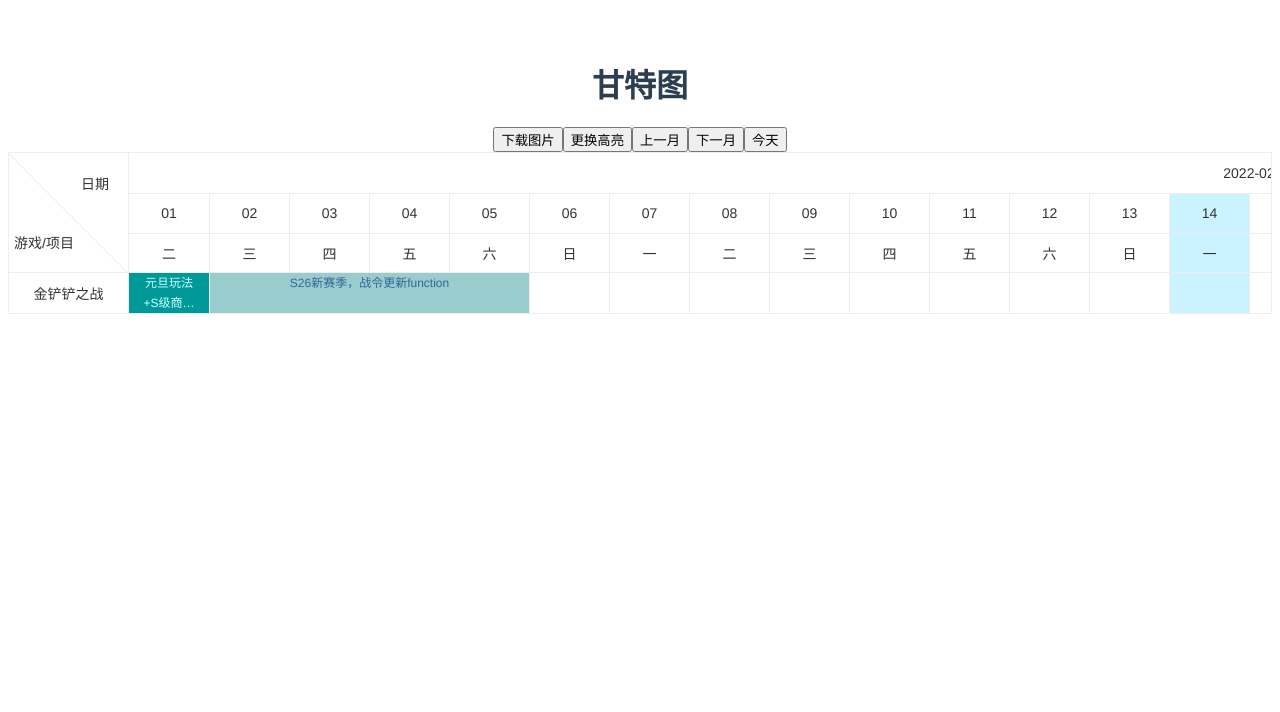
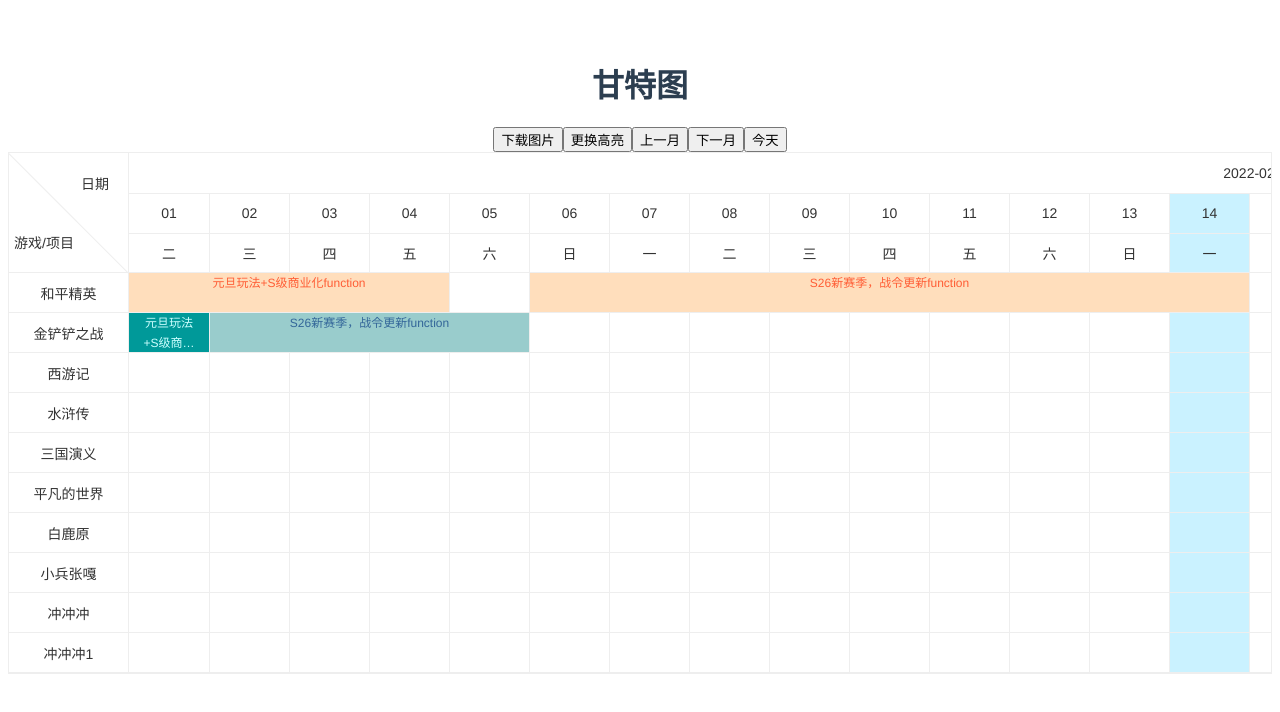
Before and after one commit to ddmy/vue3-gantt, a Vue app: page / in a window 1280 px wide. Shown: the top 712 px of the page. Built offline with nearby package versions, Linux system fonts and the light colour scheme.

Commit message:
组件增加竖向滚动条滚动到底部事件

```diff
--- a/src/App.vue
+++ b/src/App.vue
@@ -18,6 +18,7 @@
     :repeatMode="repeatConfig"
     :alikeName="alikeName"
     @scheduleClick="onScheduleClick"
+    @scrollYEnd="onScrollYEnd"
   />
 </template>
 
@@ -71,6 +72,10 @@
   return '▶️'+item.name
 }
 
+const onScrollYEnd = e => {
+  console.log('|到底了')
+}
+
 const toggle = () => {
   activeDate.value = '2022-04-01'
   width.value = 100
--- a/src/assets/data.js
+++ b/src/assets/data.js
@@ -141,36 +141,36 @@
     //   color: '#f6f6f6',
     //   type: 'alike'
     // },
-    // {
-    //   name: '和平精英',
-    //   type: 'normal',
-    //   schedule: [
-    //     {
-    //       id: 1111,
-    //       name: '元旦玩法+S级商业化',
-    //       desc: '活跃提升20%，收入提升50%',
-    //       backgroundColor: '#ffdebc',
-    //       textColor: '#ff5d35',
-    //       days: ['2022-01-30', '2022-01-31', '2022-02-01', '2022-02-02', '2022-02-03', '2022-02-04']
-    //     },
-    //     {
-    //       id: 1112,
-    //       name: 'S26新赛季，战令更新',
-    //       desc: '活跃提升20%，收入提升30%',
-    //       backgroundColor: '#ffdebc',
-    //       textColor: '#ff5d35',
-    //       days: ['2022-02-06', '2022-02-07', '2022-02-08', '2022-02-09', '2022-02-10', '2022-02-11', '2022-02-12', '2022-02-13', '2022-02-14']
-    //     },
-    //     {
-    //       id: 1113,
-    //       name: '新皮肤活动',
-    //       desc: '活跃提升20%，收入提升30%',
-    //       backgroundColor: '#ffdebc',
-    //       textColor: '#ff5d35',
-    //       days: ['2022-02-18', '2022-02-19', '2022-02-20', '2022-02-21', '2022-02-22', '2022-02-23', '2022-02-24']
-    //     },
-    //   ]
-    // },
+    {
+      name: '和平精英',
+      type: 'normal',
+      schedule: [
+        {
+          id: 1111,
+          name: '元旦玩法+S级商业化',
+          desc: '活跃提升20%，收入提升50%',
+          backgroundColor: '#ffdebc',
+          textColor: '#ff5d35',
+          days: ['2022-01-30', '2022-01-31', '2022-02-01', '2022-02-02', '2022-02-03', '2022-02-04']
+        },
+        {
+          id: 1112,
+          name: 'S26新赛季，战令更新',
+          desc: '活跃提升20%，收入提升30%',
+          backgroundColor: '#ffdebc',
+          textColor: '#ff5d35',
+          days: ['2022-02-06', '2022-02-07', '2022-02-08', '2022-02-09', '2022-02-10', '2022-02-11', '2022-02-12', '2022-02-13', '2022-02-14']
+        },
+        {
+          id: 1113,
+          name: '新皮肤活动',
+          desc: '活跃提升20%，收入提升30%',
+          backgroundColor: '#ffdebc',
+          textColor: '#ff5d35',
+          days: ['2022-02-18', '2022-02-19', '2022-02-20', '2022-02-21', '2022-02-22', '2022-02-23', '2022-02-24']
+        },
+      ]
+    },
     {
       name: '金铲铲之战',
       type: 'normal',
@@ -200,6 +200,71 @@
           days: ['2022-02-16', '2022-02-17','2022-02-18', '2022-02-19']
         },
       ]
-    }
+    },
+    {
+      name: '西游记',
+      type: 'normal',
+      schedule: []
+    },
+    {
+      name: '水浒传',
+      type: 'normal',
+      schedule: []
+    },
+    {
+      name: '三国演义',
+      type: 'normal',
+      schedule: []
+    },
+    {
+      name: '平凡的世界',
+      type: 'normal',
+      schedule: []
+    },
+    {
+      name: '白鹿原',
+      type: 'normal',
+      schedule: []
+    },
+    {
+      name: '小兵张嘎',
+      type: 'normal',
+      schedule: []
+    },
+    {
+      name: '冲冲冲',
+      type: 'normal',
+      schedule: []
+    },
+    {
+      name: '冲冲冲1',
+      type: 'normal',
+      schedule: []
+    },
+    {
+      name: '冲冲冲2',
+      type: 'normal',
+      schedule: []
+    },
+    {
+      name: '冲冲冲3',
+      type: 'normal',
+      schedule: []
+    },
+    {
+      name: '冲冲冲4',
+      type: 'normal',
+      schedule: []
+    },
+    {
+      name: '冲冲冲5',
+      type: 'normal',
+      schedule: []
+    },
+    {
+      name: '冲冲冲6',
+      type: 'normal',
+      schedule: []
+    },
   ]
 }
--- a/src/components/Gantt.vue
+++ b/src/components/Gantt.vue
@@ -5,6 +5,7 @@
         <span class="date">{{ props.dateText }}</span>
         <span class="item">{{ props.itemText }}</span>
       </div>
+      <div class="item-name-list">
         <div
           v-for="(item, index) in data"
           :key="index"
@@ -15,6 +16,7 @@
           :style="item.type === 'alike' && computedStyle(item)"
         >
           {{ (typeof props.alikeName === 'function' && item.type === 'alike') ? props.alikeName(item) : item.name}}
+        </div>
       </div>
     </div>
     <div class="inner" @scroll="onScrollX($event)">
@@ -41,6 +43,7 @@
           </div>
         </div>
       </div>
+      <div class="schedule-box">
         <div
           v-for="(item, index) in data"
           :key="index"
@@ -68,11 +71,12 @@
         </div>
       </div>
     </div>
+  </div>
 </template>
 
 <script setup>
 import cloneDeep from 'lodash/cloneDeep'
-import { watchEffect, ref } from 'vue'
+import { watchEffect, ref, onMounted } from 'vue'
 import {
   computedDaysRange,
   fethDaysRange,
@@ -145,7 +149,7 @@
   }
 })
 
-const emit = defineEmits(['scheduleClick', 'scrollXEnd'])
+const emit = defineEmits(['scheduleClick', 'scrollXEnd', 'scrollYEnd'])
 
 let rangeDate = ref([])
 watchEffect(() => {
@@ -408,11 +412,43 @@
   }
 }
 
+let timer = null
+
+const contentScroll = event => {
+
+  const target = event.target
+  const targetClassName = target.className
+  let flag = 'item-name-list'
+  if (targetClassName === 'item-name-list') {
+    flag = 'schedule-box'
+  }
+  const flagBox = document.querySelector(`#Vue3Gantt .${flag}`)
+  if (flagBox) {
+    flagBox.scrollTop = target.scrollTop
+  }
+  if (timer) {
+    clearTimeout(timer)
+  }
+  timer = setTimeout(() => {
+    const height = Math.ceil(Math.max(target.clientHeight, target.scrollHeight))
+    if ((target.scrollTop + target.clientHeight) >= height) {
+      emit('scrollYEnd', event)
+    }
+  })
+}
+
+onMounted(() => {
+  const itemBox = document.querySelector('#Vue3Gantt .item-name-list')
+  const innerBox = document.querySelector('#Vue3Gantt .schedule-box')
+  itemBox.addEventListener('scroll', contentScroll)
+  innerBox.addEventListener('scroll', contentScroll)
+})
+
+
 const scheduleClick = item => {
   emit('scheduleClick', item)
 }
 
-let timer = null
 const onScrollX = event => {
   if (timer) {
     clearTimeout(timer)
@@ -463,6 +499,7 @@
   --fontColor: #333;
   --itemWidth: v-bind(props.itemWidth + 'px');
   --itemHeight: v-bind(props.itemHeight + 'px');
+  --innerHeight: 400px;
 }
 * {
   box-sizing: border-box;
@@ -476,6 +513,23 @@
   font-size: var(--fontSize);
   color: var(--fontColor);
   display: flex;
+  *::-webkit-scrollbar {
+    /*滚动条整体样式*/
+    width : 2px;  /*高宽分别对应横竖滚动条的尺寸*/
+    height: 1px;
+  }
+  *::-webkit-scrollbar-thumb {
+    /*滚动条里面小方块*/
+    border-radius: 2px;
+    box-shadow: inset 0 0 2px rgba(10, 10, 10, 0.2);
+    background:  #818181;
+  }
+  *::-webkit-scrollbar-track {
+    /*滚动条里面轨道*/
+    box-shadow: inset 0 0 2px rgba(10, 10, 10, 0.2);
+    border-radius: 2px;
+    background: #ededed;
+  }
   .guide {
     flex-shrink: 0;
     width: 120px;
@@ -508,6 +562,11 @@
         bottom: 20px;
       }
     }
+    .item-name-list {
+      width: 100%;
+      height: var(--innerHeight);
+      overflow-y: auto;
+    }
     .guide-name {
       width: 100%;
       height: var(--itemHeight);
@@ -524,6 +583,7 @@
   .inner {
     width: 100%;
     overflow-x: auto;
+    position: relative;
     .date-list {
       width: 100%;
       height: 120px;
@@ -588,6 +648,13 @@
         border-left: none;
       }
     }
+    .schedule-box {
+      height: var(--innerHeight);
+      overflow-y: auto;
+      position: absolute;
+      left: 0;
+      bottom: 0;
+    }
     .date-box {
       height: var(--itemHeight);
       display: flex;
```
Also changed, not shown: 1 other file (tests, documents, lock files or other folders). Lines whose indentation alone changed are shown as unchanged.
